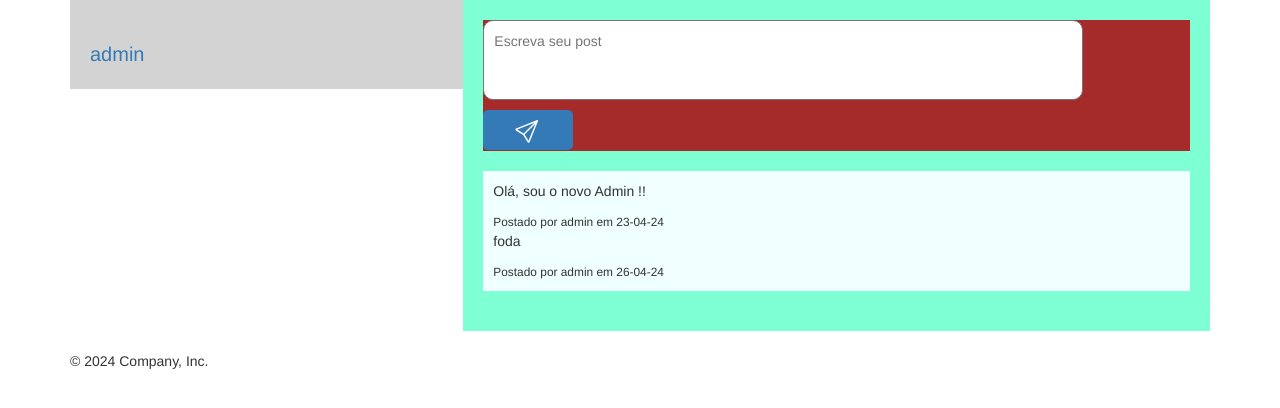
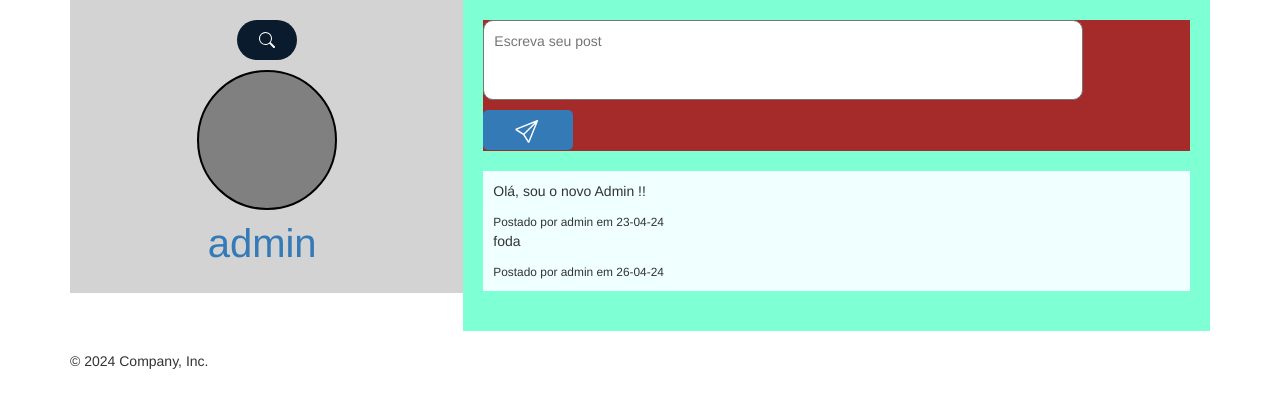
Before and after one commit to Pompeus/The-wind-window, a Flask app: page /feed in a window 1280 px wide. Shown: the part 87-495 px from the top of the page. Run offline with Flask 3, Linux system fonts and the light colour scheme; a user stored in the database is signed in; some libraries are stand-ins or nearby versions.

Commit message:
New Routes on Controllers and New Features and Functions

```diff
--- a/app/controllers/routes.py
+++ b/app/controllers/routes.py
@@ -42,6 +42,7 @@ def signup():
             user = User(form.username.data,form.password.data,form.name.data,form.email.data)
             db.session.add(user)
             db.session.commit()
+            return redirect(url_for('login'))
         elif form.password.data != form.confirm_pass.data:
             flash('Passwords are different')
 
@@ -64,6 +65,9 @@ def feed():
 
 @app.route('/perfil/<user>')
 def perfil(user):
+    if not current_user.is_authenticated:
+        flash('Please, Log In')
+        return redirect(url_for('login'))
     return render_template('perfil.html',user = user)
 
 @app.route('/post', methods = ['POST'])
@@ -96,3 +100,15 @@ def profile_image():
 
     db.session.add(current_user.file_path)
     db.session.commit()
+
+@app.route('/search', methods = ['GET','POST'])
+def search():
+    if request.method == 'POST':
+        s_user = request.form['s_user']
+        user = User.query.filter_by(username = s_user)
+        if user:
+            return render_template('feed.html', search_users = user)
+        else:
+            flash(f'Not founded user {user}')
+
+    return render_template('feed.html')
--- a/app/static/css/style_feed.css
+++ b/app/static/css/style_feed.css
@@ -7,6 +7,10 @@
 
 .sidebar{
     flex: 1;
+    display: flex;
+    flex-direction: column;
+    justify-content: center;
+    align-items: center;
     background: lightgray;
     padding: 20px;
 }
@@ -59,12 +63,56 @@
 }
 
 .username{
-    flex: auto;
     align-items: center;
-    font-size: 20px;
+    font-size: 40px;
+    margin-left: 11px;
+
 }
 
-.img{
-    border-radius: 20px;
+.profile-image {
+    align-content: center;
+    width: 140px;
+    height: 140px;
+    border-radius: 50%;
+    border: 2px solid black;
+    background-color: gray ;
+    margin-bottom: 5px;
+    margin-top: 10px;
+}
 
+.Search{
+    padding: 10px;
+    height: 40px;
+    border-radius: 40px;
+    background-color: #0a1b2d;
+    display: flex;
+    justify-content: space-between;
+    align-items: center;
 }
+
+.Search-text{
+    border:none;
+    background: none;
+    outline: none;
+    padding: 0;
+    color: #f0f5fb;
+    font-size: 16px;
+    line-height: 40px;
+    width: 0;
+    transition: .2s;
+}
+
+.S-btn{
+    width:40px;
+    height:40px;
+    border-radius: 50%;
+    background-color: #0a1b2d;
+    display: flex;
+    justify-content: center;
+    align-items: center;
+    border: none;
+}
+
+.Search:hover > .Search-text{
+    width: 240px;
+}
--- a/app/templates/feed.html
+++ b/app/templates/feed.html
@@ -5,11 +5,24 @@
 <link rel="stylesheet" href="static/css/style_feed.css">
 <div class = "feed">
     <div class="sidebar">
-        <div class="profile-image">
-            <img src = " ">
+        <form action ="{{url_for('search')}}" class="Search" method="post">
+            <input type="text" name="s_user" placeholder="Search..." class="Search-text">
+            <button class = "S-btn" type="submit"><svg xmlns="http://www.w3.org/2000/svg" width="16" height="16" fill="white" class="bi bi-search" viewBox="0 0 16 16">
+                <path d="M11.742 10.344a6.5 6.5 0 1 0-1.397 1.398h-.001q.044.06.098.115l3.85 3.85a1 1 0 0 0 1.415-1.414l-3.85-3.85a1 1 0 0 0-.115-.1zM12 6.5a5.5 5.5 0 1 1-11 0 5.5 5.5 0 0 1 11 0"/>
+              </svg></button>
+          </form>
+
+        <div class="user">
+
+            <div class="profile-image">
+                <img src = " ">
+            </div>
+            <a href = "{{url_for('perfil', user = current_user.username)}}" class="username">{{current_user.username}}</a>
         </div>
-        <div class="user">
-            <a href = "{{url_for('perfil', user = current_user.username)}}" class="username">{{current_user.username}}</a>
+        <div class = "search_users">
+            {% for user in search_users %}
+                <p><a href = "{{url_for('perfil', user = user.username)}}">{{user.username}}</a></p>
+            {% endfor %}
         </div>
     </div>
     <div class = "main-content">
```
Also changed, not shown: instance/storage.db, run.py (line endings or trailing spaces).
